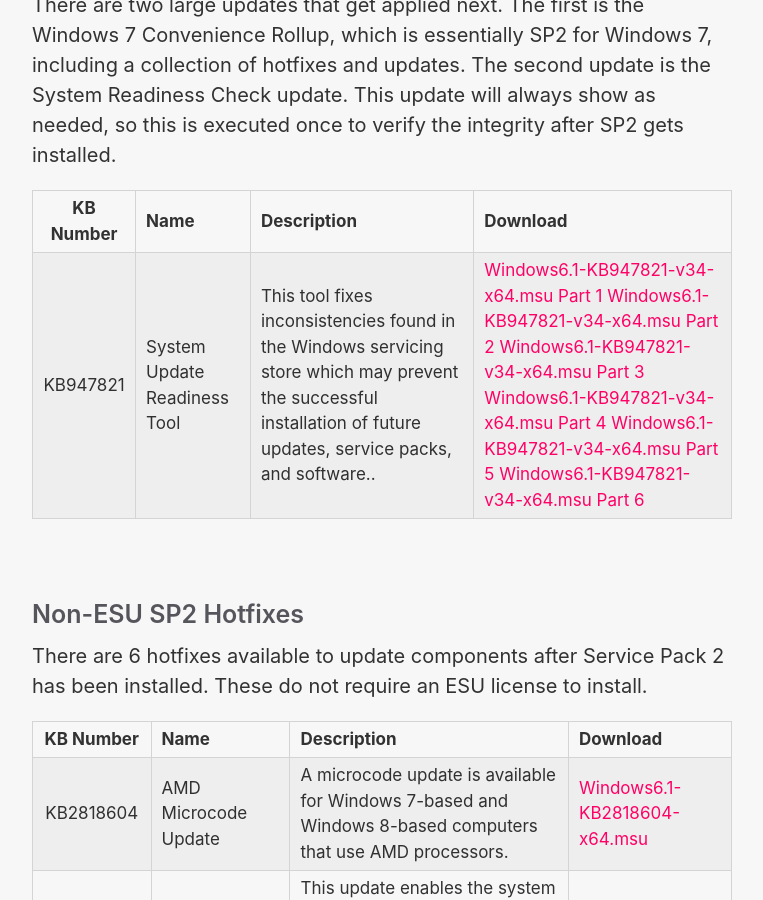
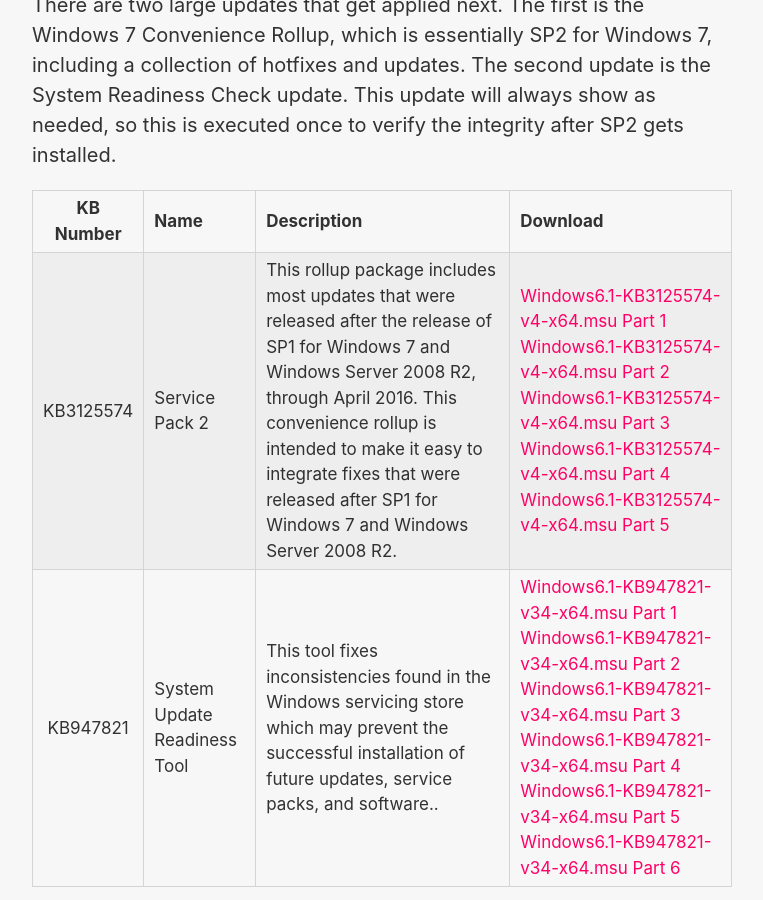
Before and after one commit to HackAndPwn/HackAndPwn.github.io, a Jekyll site: the page built from _posts/2020-05-23-windows-7-esu-patching.md, in a window 1280 px wide and 900 px high, scrolled down 6895 px. Shown: the whole window, without its empty margins (258-1021 px from the left). Built offline with Jekyll 4.4.1, drawn with Linux system fonts in a browser that asks for light colours.

Commit message:
fix table (remove newlines)

```diff
--- a/_posts/2020-05-23-windows-7-esu-patching.md
+++ b/_posts/2020-05-23-windows-7-esu-patching.md
@@ -76,6 +76,7 @@
 
 | KB Number | Name                                         | Description | Download |
 |:---------:|----------------------------------------------|-------------|----------|
+| KB3125574 | Service Pack 2                               | This rollup package includes most updates that were released after the release of SP1 for Windows 7 and Windows Server 2008 R2, through April 2016. This convenience rollup is intended to make it easy to integrate fixes that were released after SP1 for Windows 7 and Windows Server 2008 R2. | [Windows6.1-KB3125574-v4-x64.msu Part 1](https://github.com/HackAndPwn/Windows-7-Patching/raw/master/04_SP2/01_Windows6.1-KB3125574-v4-x64.zip.001)  [Windows6.1-KB3125574-v4-x64.msu Part 2](https://github.com/HackAndPwn/Windows-7-Patching/raw/master/04_SP2/01_Windows6.1-KB3125574-v4-x64.zip.002) [Windows6.1-KB3125574-v4-x64.msu Part 3](https://github.com/HackAndPwn/Windows-7-Patching/raw/master/04_SP2/01_Windows6.1-KB3125574-v4-x64.zip.003) [Windows6.1-KB3125574-v4-x64.msu Part 4](https://github.com/HackAndPwn/Windows-7-Patching/raw/master/04_SP2/01_Windows6.1-KB3125574-v4-x64.zip.004) [Windows6.1-KB3125574-v4-x64.msu Part 5](https://github.com/HackAndPwn/Windows-7-Patching/raw/master/04_SP2/01_Windows6.1-KB3125574-v4-x64.zip.005) |
 | KB947821  | System Update Readiness Tool                 | This tool fixes inconsistencies found in the Windows servicing store which may prevent the successful installation of future updates, service packs, and software.. | [Windows6.1-KB947821-v34-x64.msu Part 1](https://github.com/HackAndPwn/Windows-7-Patching/raw/master/04_SP2/02_Windows6.1-KB947821-v34-x64.zip.001)  [Windows6.1-KB947821-v34-x64.msu Part 2](https://github.com/HackAndPwn/Windows-7-Patching/raw/master/04_SP2/02_Windows6.1-KB947821-v34-x64.zip.002)  [Windows6.1-KB947821-v34-x64.msu Part 3](https://github.com/HackAndPwn/Windows-7-Patching/raw/master/04_SP2/02_Windows6.1-KB947821-v34-x64.zip.003)  [Windows6.1-KB947821-v34-x64.msu Part 4](https://github.com/HackAndPwn/Windows-7-Patching/raw/master/04_SP2/02_Windows6.1-KB947821-v34-x64.zip.004)  [Windows6.1-KB947821-v34-x64.msu Part 5](https://github.com/HackAndPwn/Windows-7-Patching/raw/master/04_SP2/02_Windows6.1-KB947821-v34-x64.zip.005)  [Windows6.1-KB947821-v34-x64.msu Part 6](https://github.com/HackAndPwn/Windows-7-Patching/raw/master/04_SP2/02_Windows6.1-KB947821-v34-x64.zip.006) |
 
 <br>
```
